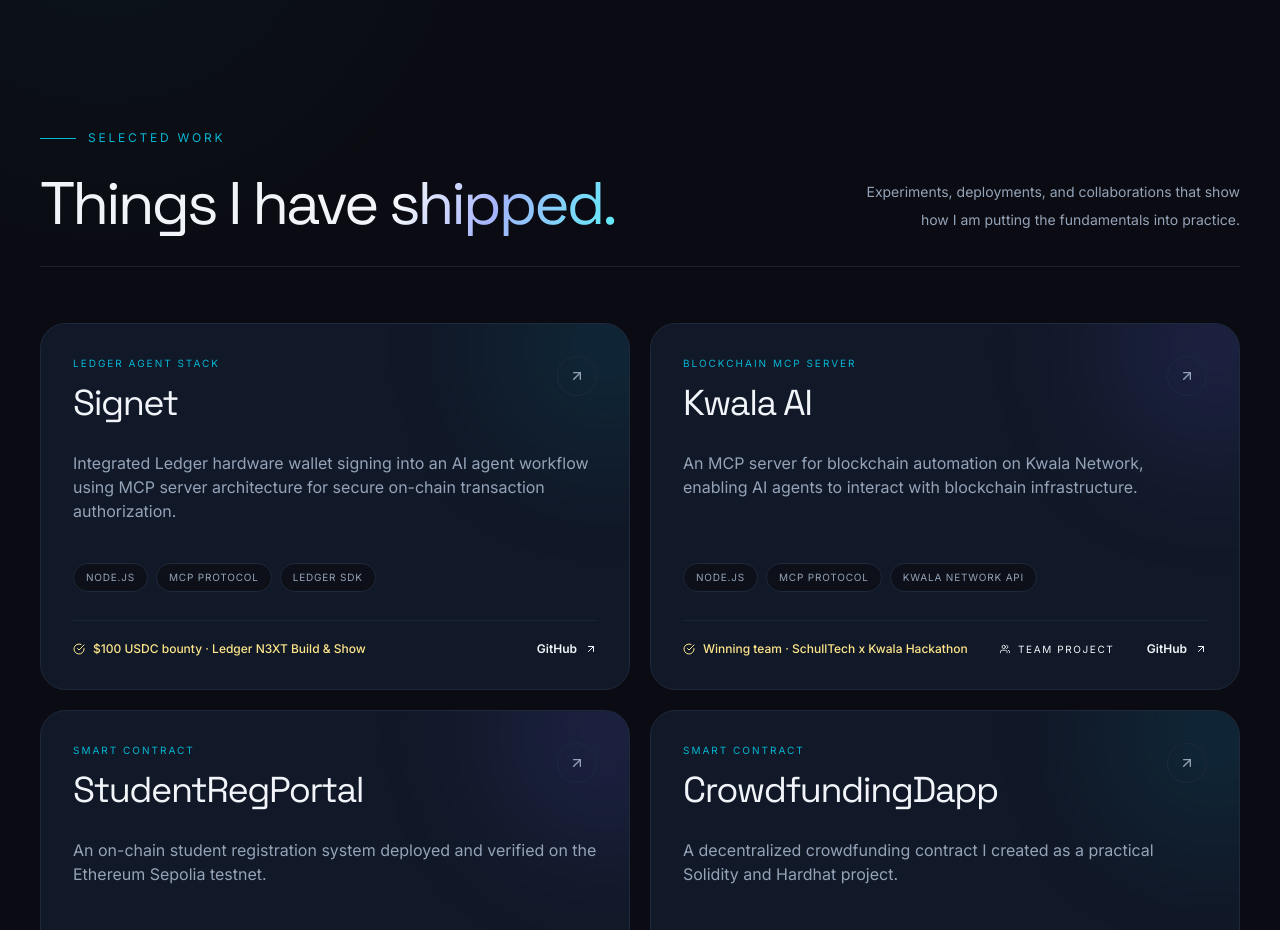
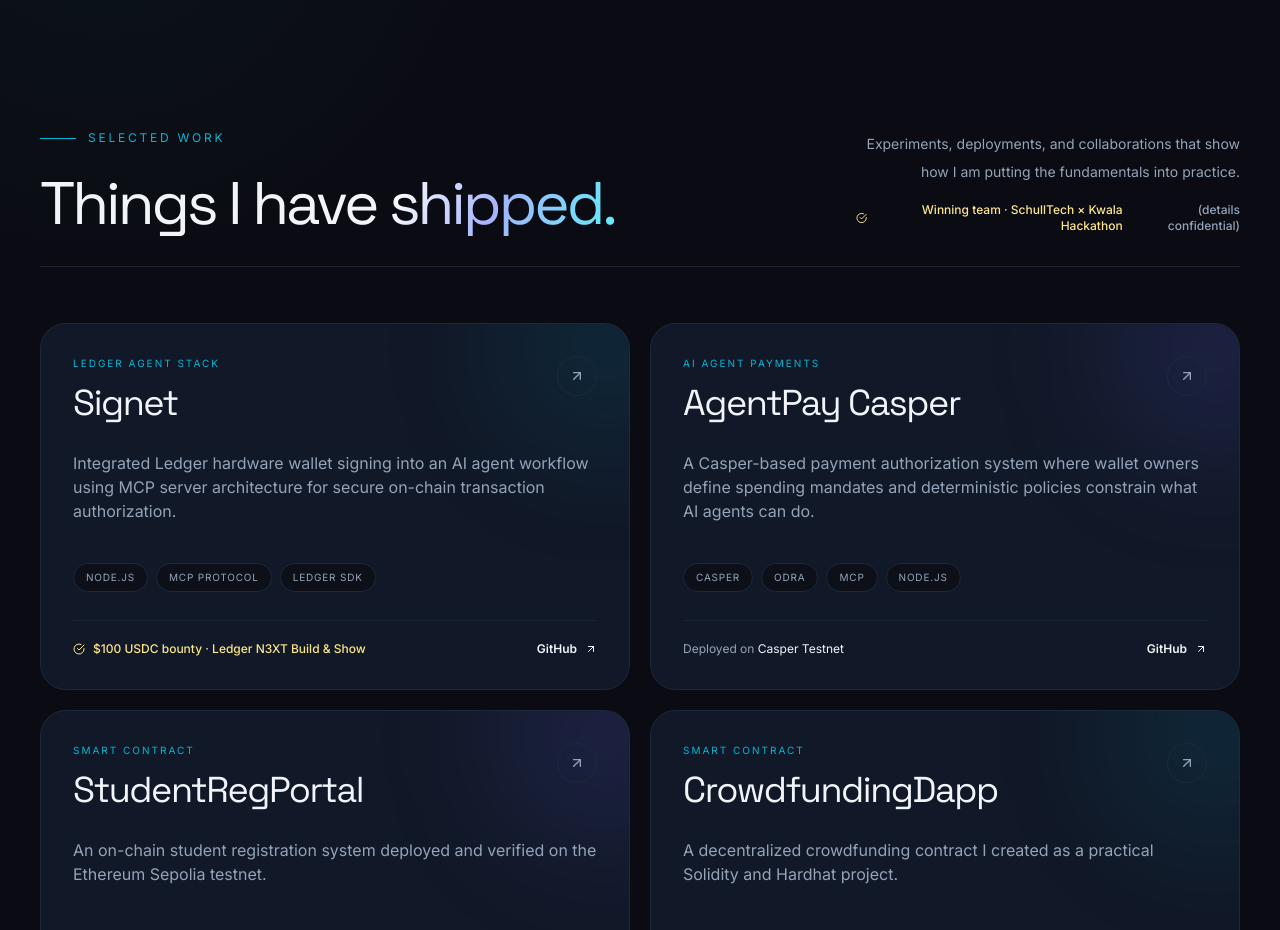
Before and after one commit to Alike001/alike-portfolio, a Next.js app: page / in a window 1280 px wide. Shown: the part 4600-5530 px from the top of the page. Built offline with nearby package versions, Linux system fonts and the light colour scheme.

Commit message:
Replace confidential project with AgentPay

```diff
--- a/components/Projects.jsx
+++ b/components/Projects.jsx
@@ -9,7 +9,7 @@ export default function Projects() {
   return (
     <section id="projects" className="border-y border-line/50 bg-card/20 py-32 sm:py-40 lg:py-48">
       <div className="container-shell">
-        <Reveal><div className="mb-14 grid gap-8 border-b border-line/80 pb-8 lg:grid-cols-[1fr_auto] lg:items-end"><div><div className="mb-7 flex items-center gap-3 text-xs uppercase tracking-[.23em] text-cyan"><span className="h-px w-9 bg-cyan" />Selected work</div><h2 className="font-display text-4xl leading-none tracking-[-.05em] text-cloud sm:text-6xl">Things I have <span className="text-gradient">shipped.</span></h2></div><p className="max-w-sm text-sm leading-7 text-muted lg:text-right">Experiments, deployments, and collaborations that show how I am putting the fundamentals into practice.</p></div></Reveal>
+        <Reveal><div className="mb-14 grid gap-8 border-b border-line/80 pb-8 lg:grid-cols-[1fr_auto] lg:items-end"><div><div className="mb-7 flex items-center gap-3 text-xs uppercase tracking-[.23em] text-cyan"><span className="h-px w-9 bg-cyan" />Selected work</div><h2 className="font-display text-4xl leading-none tracking-[-.05em] text-cloud sm:text-6xl">Things I have <span className="text-gradient">shipped.</span></h2></div><div className="max-w-sm space-y-4 lg:text-right"><p className="text-sm leading-7 text-muted">Experiments, deployments, and collaborations that show how I am putting the fundamentals into practice.</p><p className="inline-flex items-center gap-2 text-xs font-medium text-amber-200 lg:justify-end"><FiCheckCircle />Winning team · SchullTech × Kwala Hackathon <span className="text-muted">(details confidential)</span></p></div></div></Reveal>
         <div className="grid grid-flow-dense gap-5 md:grid-cols-12">
           {projects.map((project, index) => (
             <Reveal key={project.name} delay={index * .06} className={index === projects.length - 1 ? "md:col-span-12" : "md:col-span-6"}>
--- a/data/projects.js
+++ b/data/projects.js
@@ -5,17 +5,17 @@ export const projects = [
     description: "Integrated Ledger hardware wallet signing into an AI agent workflow using MCP server architecture for secure on-chain transaction authorization.",
     tech: ["Node.js", "MCP protocol", "Ledger SDK"],
     achievement: "$100 USDC bounty · Ledger N3XT Build & Show",
-    github: "https://github.com/Alike001",
+    github: "https://github.com/Alike001/signet",
     accent: "cyan"
   },
   {
-    name: "Kwala AI",
-    eyebrow: "Blockchain MCP Server",
-    description: "An MCP server for blockchain automation on Kwala Network, enabling AI agents to interact with blockchain infrastructure.",
-    tech: ["Node.js", "MCP protocol", "Kwala Network API"],
-    achievement: "Winning team · SchullTech x Kwala Hackathon",
-    team: true,
-    github: "https://github.com/Alike001",
+    name: "AgentPay Casper",
+    eyebrow: "AI Agent Payments",
+    description: "A Casper-based payment authorization system where wallet owners define spending mandates and deterministic policies constrain what AI agents can do.",
+    tech: ["Casper", "Odra", "MCP", "Node.js"],
+    deployed: "Casper Testnet",
+    status: "Public repository · MIT",
+    github: "https://github.com/Alike001/agentpay-casper",
     accent: "indigo"
   },
   {
```
